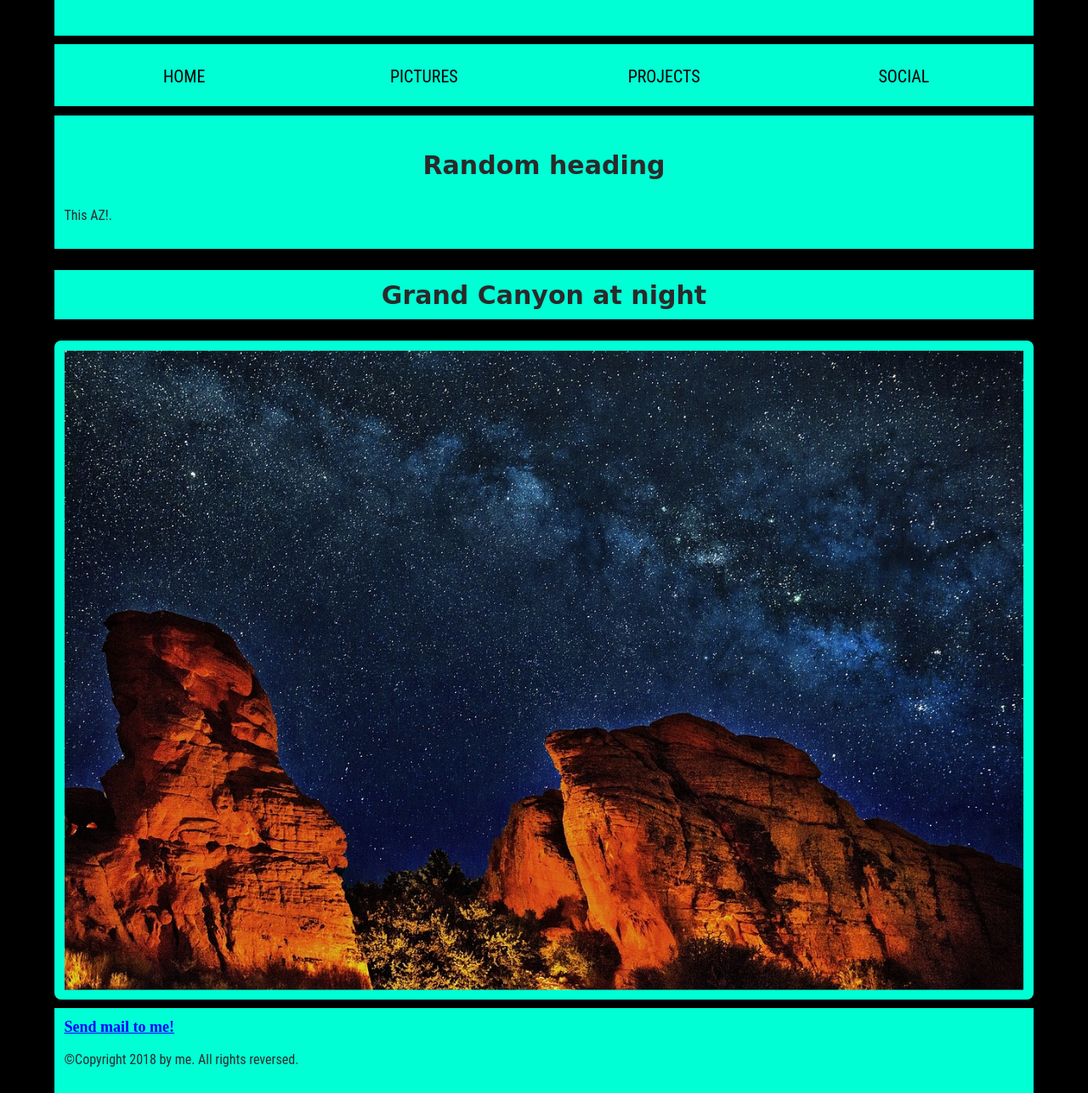
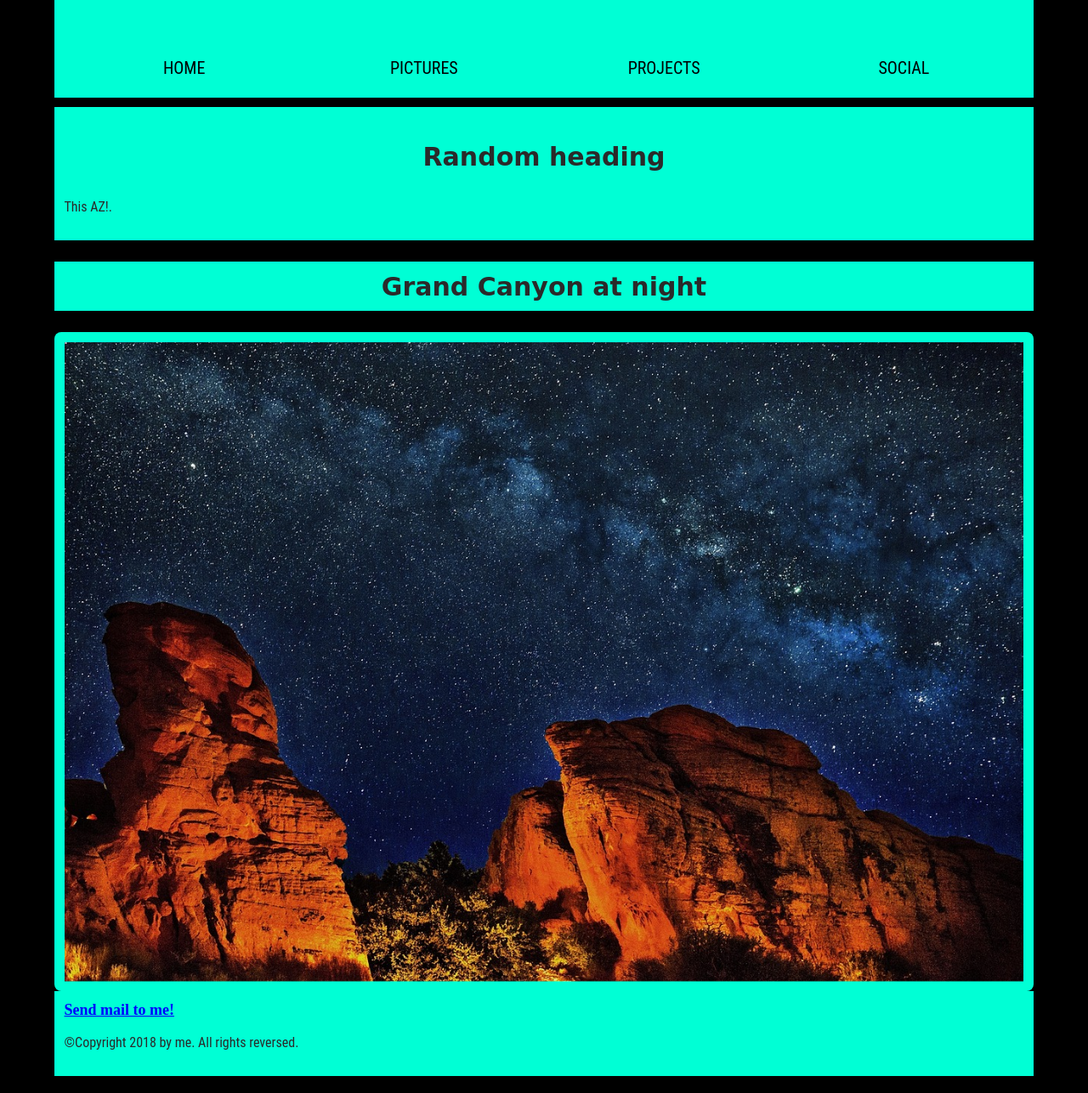
Before and after one commit to jburton8686/my-web-page, a website: page pictures.html in a window 1280 px wide. Shown: the part 128-1415 px from the top of the page at 85% size. Drawn offline with Linux system fonts and the light colour scheme.

Commit message:
closed margins/borders

```diff
--- a/stylefile.css
+++ b/stylefile.css
@@ -51,10 +51,11 @@ p, li {
 /* || header layout */
 
 header {
-  margin-bottom: 10px;
+  margin-bottom: 0px;
   font-family: 'Cinzel Decorative', cursive;
   display: flex;
   flex-flow: row wrap;
+  border-collapse: collapse;
 }
 
 body > * {
@@ -84,6 +85,7 @@ nav {
   height: 50px;
   flex: 100%;
   display: flex;
+  border-collapse: collapse;
 }
 
 nav ul {
@@ -114,6 +116,7 @@ nav a, nav span {
 main {
   display: flex;
   padding: 1%;
+  border-collapse: collapse;
 }
 
 img {
@@ -146,7 +149,8 @@ aside a {
 }
 
 footer {
-  margin-top: 10px;
+  margin-top: 0px;
+  border-collapse: collapse;
 }
 [href="mailto:jburton8686@hotmail.com"] {
   font-size: 18px;
```
Also changed, not shown: static/img/2-saatyphotography.com_.jpg (deleted).
